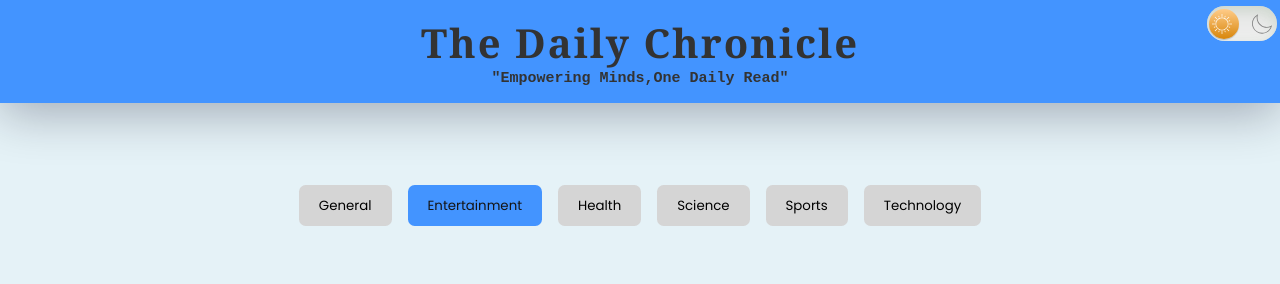
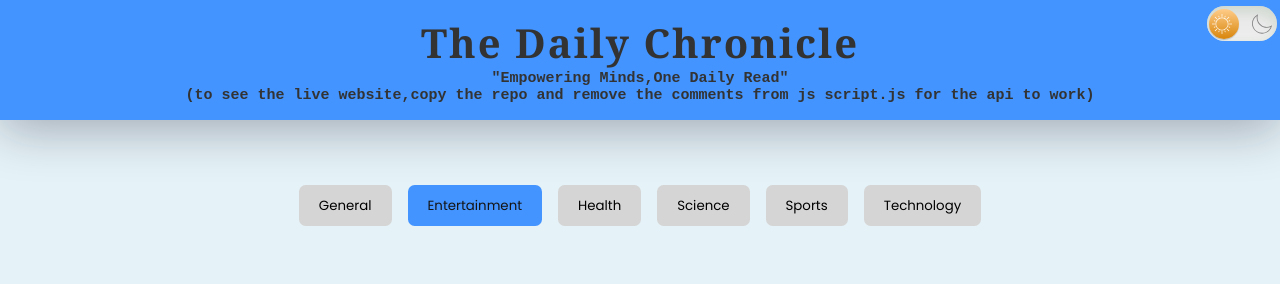
Before and after one commit to pranavpatil1705/news-app-the-daily-chronicle, a plain HTML site: page index.html in a window 1280 px wide. Shown: the top 284 px of the page. Drawn offline with Linux system fonts and the light colour scheme; a script that the page names is missing.

Commit message:
Update index.html

```diff
--- a/index.html
+++ b/index.html
@@ -20,7 +20,7 @@
 
     <div class="heading-container">
       <h4>The Daily Chronicle</h4>
-     <h6 class="tagline">"Empowering Minds,One Daily Read"</h6>
+     <h6 class="tagline">"Empowering Minds,One Daily Read" <br>(to see the live website,copy the repo and remove the comments from js script.js for the api to work) </h6>
 
     </div>
     <input type="checkbox" id="darkmode-toggle"/>
```
